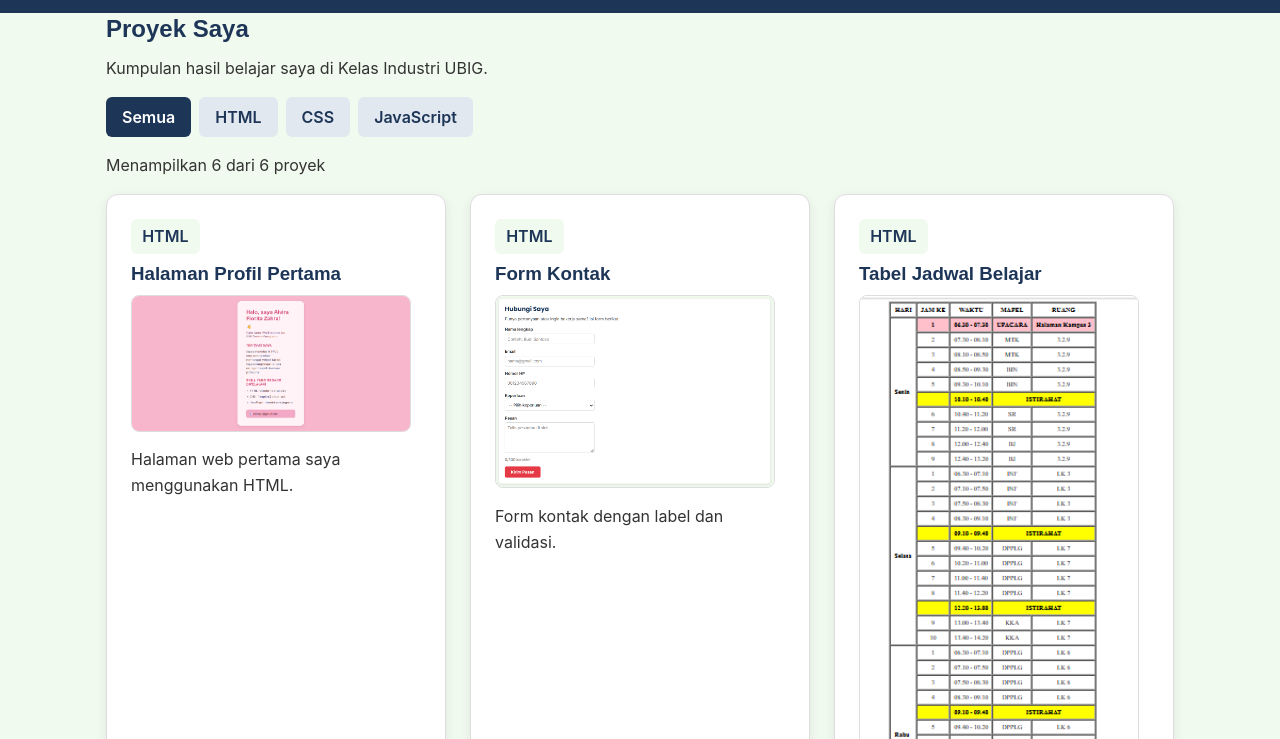
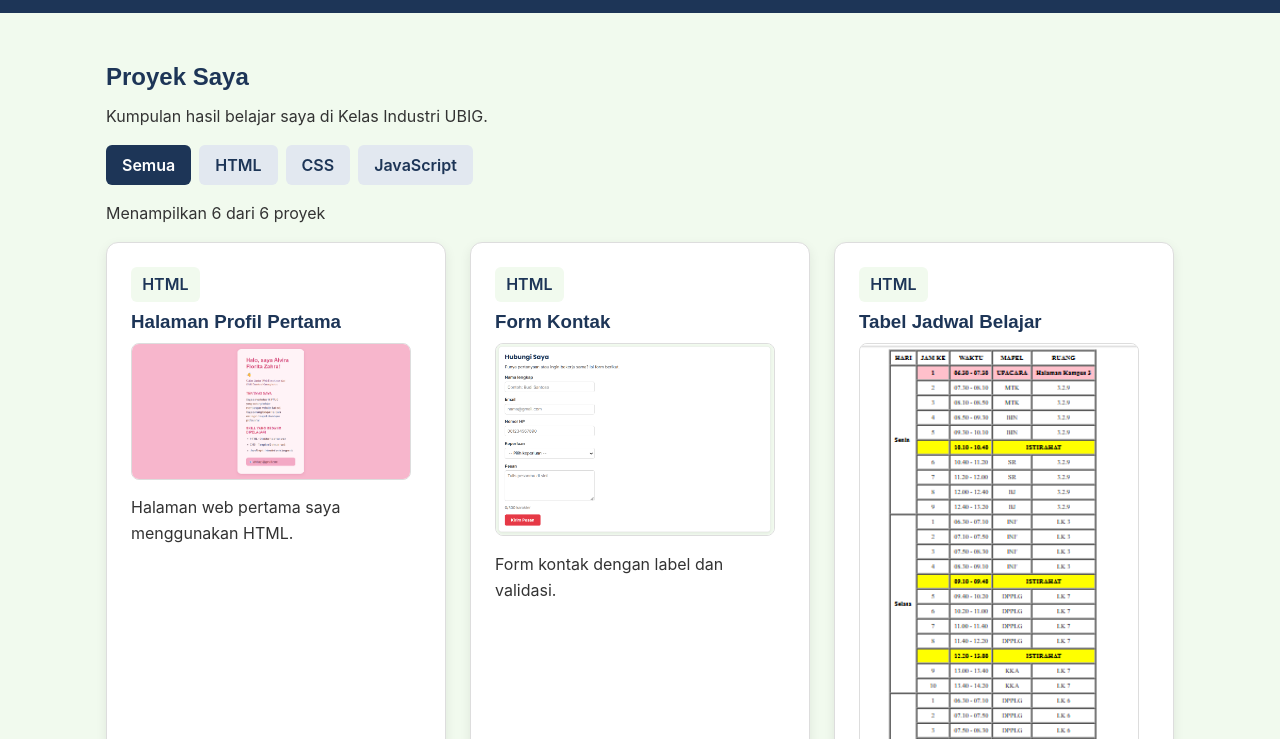
Before and after one commit to floritazahra/tugasrumah-alviraflorita, a plain HTML site: page proyek.html in a window 1280 px wide. Shown: the part 61-800 px from the top of the page. Drawn offline with Linux system fonts and the light colour scheme.

Commit message:
Memperbaiki halaman proyek

```diff
--- a/css/style.css
+++ b/css/style.css
@@ -109,6 +109,10 @@ nav a {
 /* 4. Isi utama, hero, dan kartu */
 main {
   padding: 1.5rem 0;
+}
+
+body:has(#daftar-proyek) main {
+  padding-top: 3rem;
 }
 
 .hero {
```
